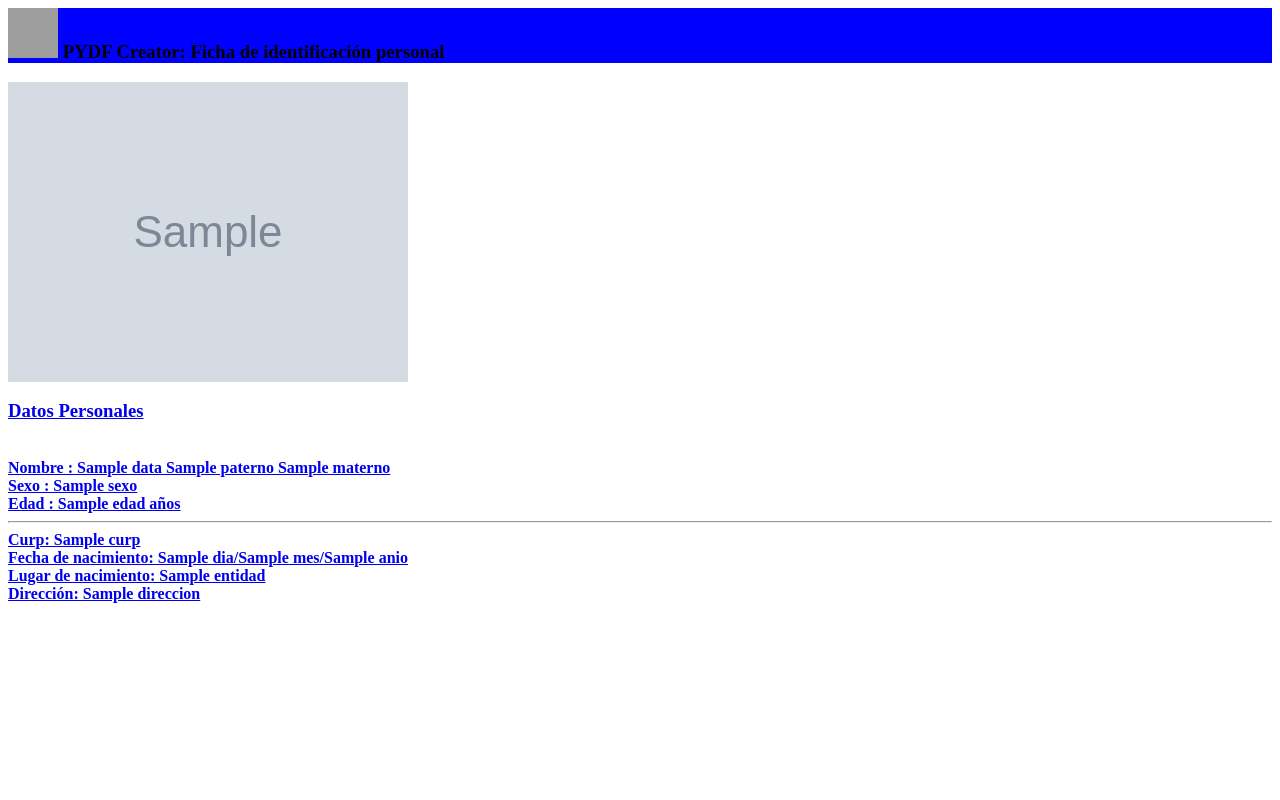
After one commit to jjam2395/AppWebCurp, a Flask app: template templates/pdf.html in a window 1280 px wide. The commit adds this page. Run offline with Flask 2, Linux system fonts and the light colour scheme; the template is opened without the code that fills it: most values are stand-ins (such as "Sample title", 1, 10 or a date in 2020); grey boxes marked "Sample" are stand-in pictures; grey boxes are pictures that could not be loaded.

Commit message:
avanze en pdf

```diff
--- a/server.py
+++ b/server.py
@@ -13,8 +13,23 @@ def index():
 @app.route('/datos', methods=["GET","POST"])
 def add_datos():
 
-	datos=request.form #recibe los datos en formato json
 	##########################################
+	global curp
+	global nombres
+	global paterno
+	global materno
+	global anio
+	global mes
+	global dia
+	global entidad
+	global s
+	global direccion
+	global correo
+	global telefono
+	global nControl
+	global escuela
+	global semestre
+
 	curp=""
 	nombrepila=""
 	mesesnombres=["Ene","Feb","Mar","Abr","May","Jun","Jul","Ago","Sep","Oct","Nov","Dic"]
@@ -31,6 +46,12 @@ def add_datos():
 	dia=(request.form['dia']).upper()
 	entidad=(request.form['entidad']).upper()
 	s=(request.form['sexo']).upper()
+	direccion=(request.form['direccion']).upper()
+	correo=(request.form['correo']).upper()
+	telefono=(request.form['telefono']).upper()
+	nControl=(request.form['nControl']).upper()
+	escuela=(request.form['escuela']).upper()
+	semestre=(request.form['semestre']).upper()
 	#################################################3
 	curp +=paterno[0:1]
 	#ENCONTRAR PRIMERA VOCAL DEL PRIMER APELLIDO
--- a/templates/index.html
+++ b/templates/index.html
@@ -58,7 +58,7 @@
 			<input type="text" id=semestre></input><br>
 			<label>Carrera</label>
 			<input type="text" id="carrera"></input><br>
-			<a id="Gencurp" href="#">Enviar solicitud</a>
+			<a id="Gencurp" href="/camara">Enviar solicitud</a>
 		</form>
 	</body>
 </html>
--- /dev/null
+++ b/templates/pdf.html
@@ -0,0 +1,48 @@
+<html>
+    <head>
+    <meta charset="utf-8">
+    <title>{{data.nombre}}</title>
+    </head>
+    <body>
+    <div class="alert alert-success" style="background-color: blue;">
+	  <div class="container" align="left">
+
+	    <h3 >
+	    <img src="/home/rodrigo/Documentos/programaspython/webcurp/app/.png" width="50" height="50" >
+	    	<strong >
+	    		PYDF Creator: Ficha de identificación personal
+	    	</strong>
+
+	    </h3>
+	  </div>
+	</div>
+    	<div class="row">
+		  <div class="col-xs-6 col-md-3">
+		    <a href="#" class="thumbnail">
+		      <img src={{src}}>
+		    </a>
+		  </div>
+		  <div class="col-xs-6 col-md-3">
+		    <a href="#" class="thumbnail">
+		       <h3>Datos Personales</h3>
+		      	<strong>
+			      	<br>
+			    	Nombre : {{data.nombre}} {{data.paterno}} {{data.materno}}
+			    	<br>
+			    	Sexo : {{data.sexo}}
+			    	<br>
+					Edad : {{data.edad}} años
+					<hr>
+					Curp: {{data.curp}}
+					<br>
+					Fecha de nacimiento: {{data.dia}}/{{data.mes}}/{{data.anio}}
+					<br>
+					Lugar de nacimiento: {{data.entidad}}
+					<br>
+					Dirección: {{data.direccion}}
+				</strong>
+		    </a>
+		  </div>
+		</div>
+    </body>
+</html>
```
